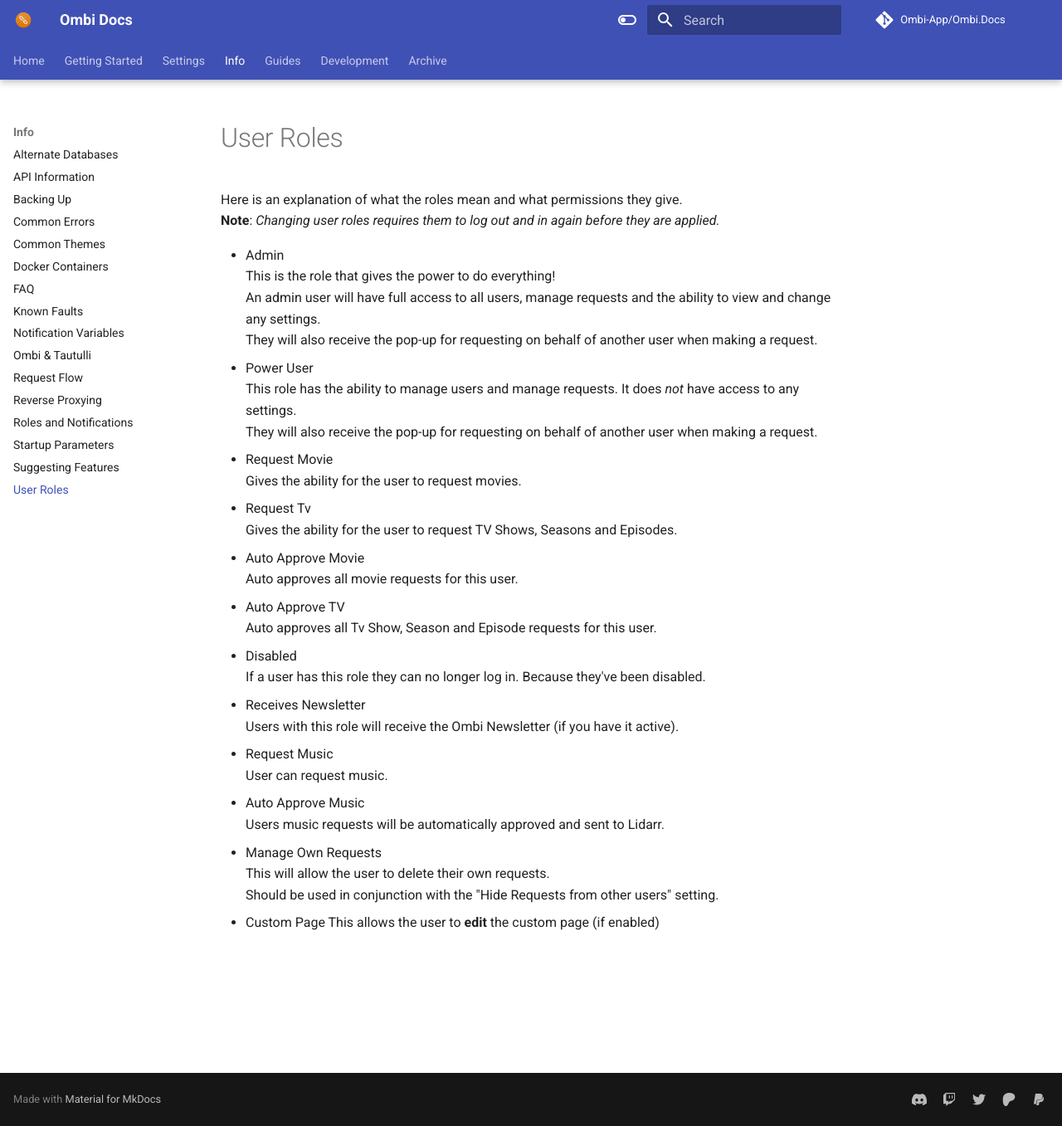
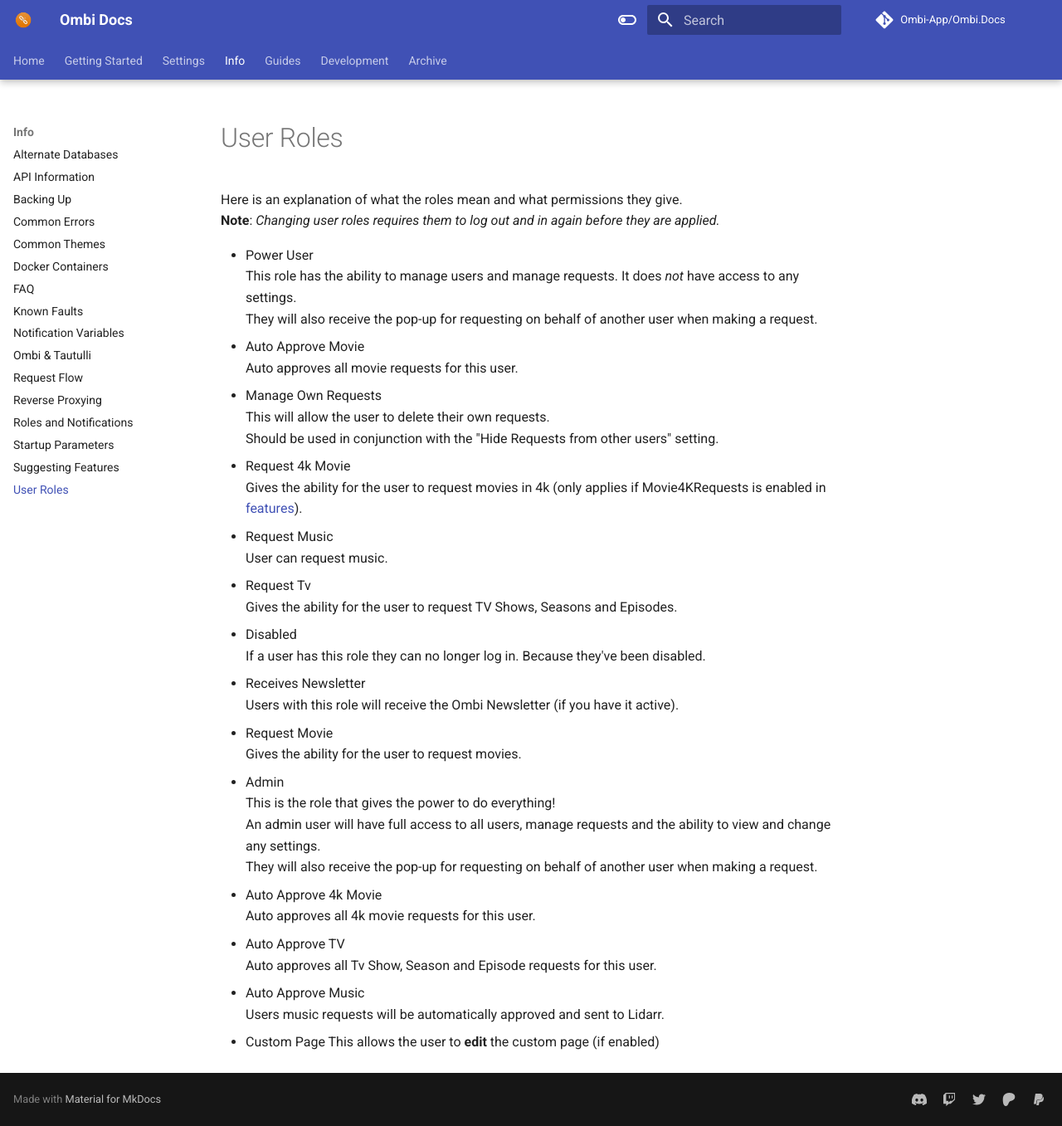
Before and after one commit to Ombi-app/Ombi.Docs, an MkDocs documentation site: the page built from docs/info/user-roles.md, in a window 1280 px wide and 1357 px high. Shown: the whole window at 83% size. Built offline with MkDocs 1.6.1 and Material for MkDocs 9.7.7, drawn with Linux system fonts in a browser that asks for light colours; comment, search, counter and statistics services are not loaded.

Commit message:
Update user roles

```diff
--- a/docs/info/user-roles.md
+++ b/docs/info/user-roles.md
@@ -3,31 +3,35 @@
 Here is an explanation of what the roles mean and what permissions they give.
 **Note**: _Changing user roles requires them to log out and in again before they are applied._
 
-* Admin
+- Power User
+This role has the ability to manage users and manage requests. It does _not_ have access to any settings.
+They will also receive the pop-up for requesting on behalf of another user when making a request.
+- Auto Approve Movie
+Auto approves all movie requests for this user.
+- Manage Own Requests
+This will allow the user to delete their own requests.
+Should be used in conjunction with the "Hide Requests from other users" setting.
+- Request 4k Movie
+Gives the ability for the user to request movies in 4k (only applies if Movie4KRequests is enabled in [features](../../settings/features)).
+- Request Music
+User can request music.
+- Request Tv
+Gives the ability for the user to request TV Shows, Seasons and Episodes.
+- Disabled
+If a user has this role they can no longer log in. Because they've been disabled.
+- Receives Newsletter
+Users with this role will receive the Ombi Newsletter (if you have it active).
+- Request Movie
+Gives the ability for the user to request movies.
+- Admin
 This is the role that gives the power to do everything!
 An admin user will  have full access to all users, manage requests and the ability to view and change any settings.
 They will also receive the pop-up for requesting on behalf of another user when making a request.
-* Power User
-This role has the ability to manage users and manage requests. It does _not_ have access to any settings.
-They will also receive the pop-up for requesting on behalf of another user when making a request.
-* Request Movie
-Gives the ability for the user to request movies.
-* Request Tv
-Gives the ability for the user to request TV Shows, Seasons and Episodes.
-* Auto Approve Movie
-Auto approves all movie requests for this user.
-* Auto Approve TV
+- Auto Approve 4k Movie
+Auto approves all 4k movie requests for this user.
+- Auto Approve TV
 Auto approves all Tv Show, Season and Episode requests for this user.
-* Disabled
-If a user has this role they can no longer log in. Because they've been disabled.
-* Receives Newsletter
-Users with this role will receive the Ombi Newsletter (if you have it active).
-* Request Music
-User can request music.
-* Auto Approve Music
+- Auto Approve Music
 Users music requests will be automatically approved and sent to Lidarr.
-* Manage Own Requests
-This will allow the user to delete their own requests.
-Should be used in conjunction with the "Hide Requests from other users" setting.
-* Custom Page
+- Custom Page
 This allows the user to **edit** the custom page (if enabled)
```
